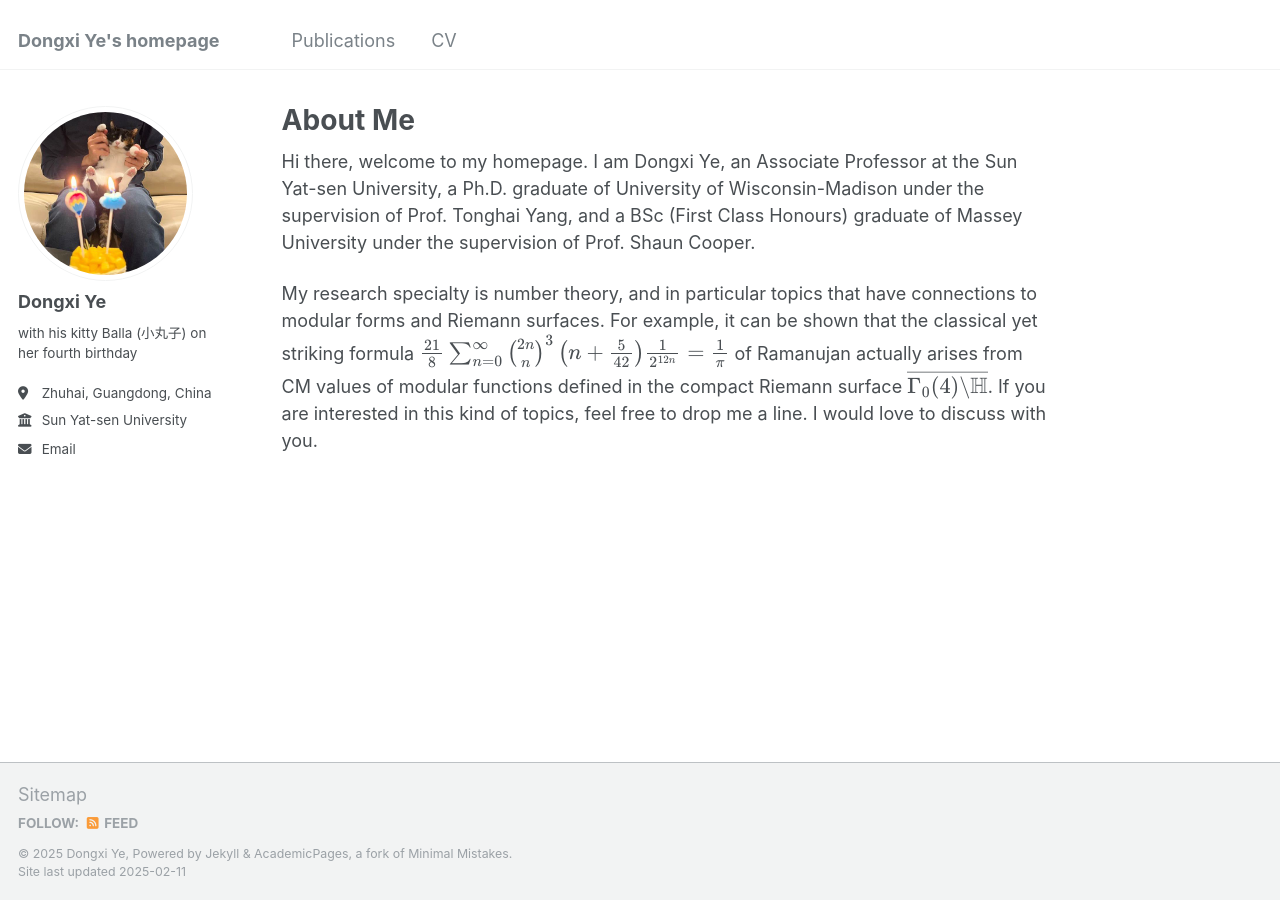
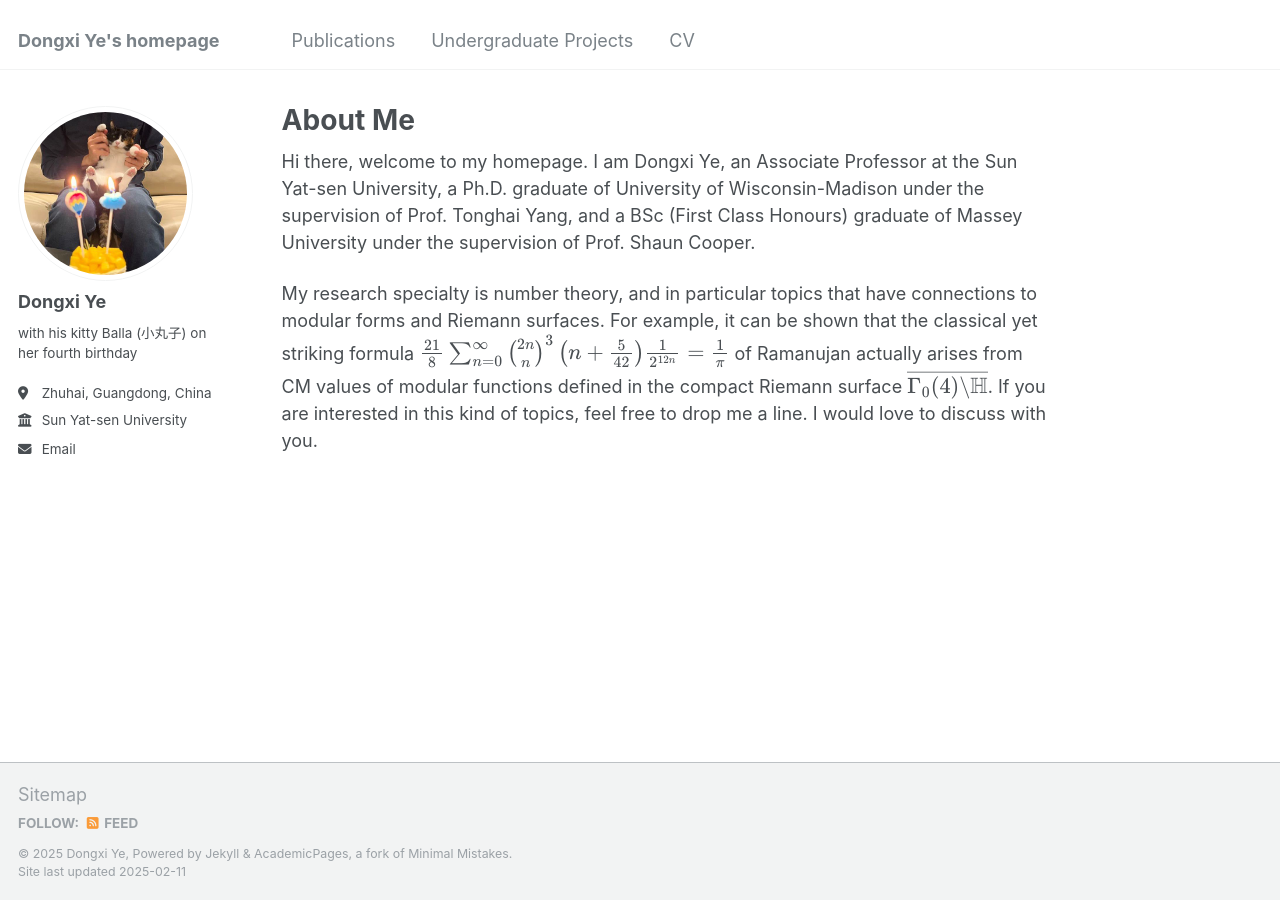
Before and after one commit to Dongxi-Ye/homepage, a Jekyll site: the page built from _pages/about.md, in a window 1280 px wide. Built offline with Jekyll 4.4.1, drawn with Linux system fonts in a browser that asks for light colours.

Commit message:
Update navigation.yml

```diff
--- a/_data/navigation.yml
+++ b/_data/navigation.yml
@@ -8,7 +8,7 @@ main:
   - title: "Publications"
     url: /publications/
 
-
+  - title: "Undergraduate Projects"
 
   - title: "CV"
     url: /cv/
```
